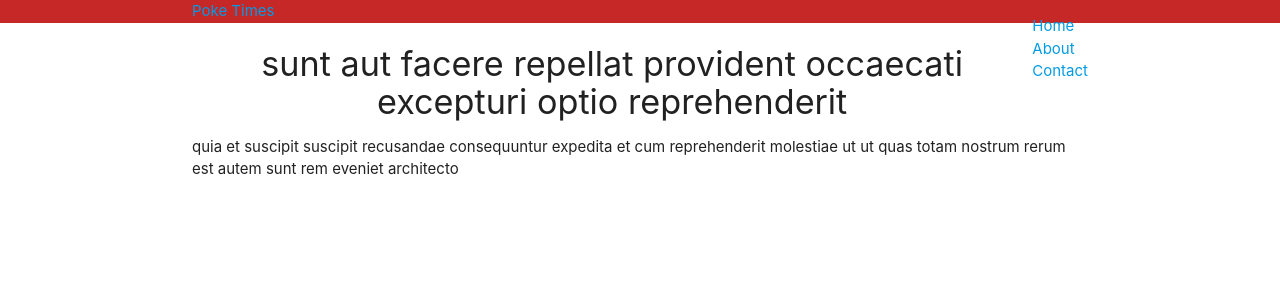
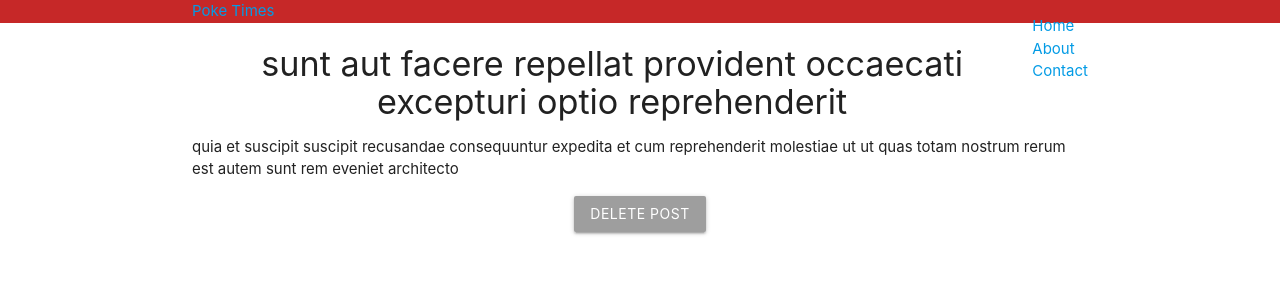
Before and after one commit to Errol12/reactappv2, a React (Create React App) app: page /1 in a window 1280 px wide. Shown: the top 300 px of the page. Built offline with nearby package versions, Linux system fonts and the light colour scheme.

Commit message:
Map dispatch to props
Signed-off-by: Errol <errolf07@gmail.com>

```diff
--- a/src/components/Post.js
+++ b/src/components/Post.js
@@ -24,12 +24,24 @@
     //     console.log(this.state.post);
 
     // }
+
+    handleClick = () => {
+        //console.log('hitted');
+        this.props.deletePost(this.props.post.id);
+        this.props.history.push('/about');
+    }
+
     render(){
-        console.log(this.props.post);
+        console.log(this.props);
         const post = this.props.post ? (
             <div className="post">
                 <h4 className="center">{this.props.post.title}</h4>
                 <p>{this.props.post.body}</p>
+                <div className="center">
+                    <button className="btn grey" onClick={this.handleClick}>
+                        Delete Post
+                    </button>
+                </div>
             </div>
         ) : (
             <div className="center">Loading data...</div>
@@ -53,4 +65,14 @@
 
 }
 
-export default connect(mapStateToProps)(Post);
+const mapDispatchToProps = (dispatch) => {
+    return {
+        deletePost: (id) => {dispatch({type: 'DELETE_POST',id: id})}
+    }
+
+
+}
+
+
+
+export default connect(mapStateToProps,mapDispatchToProps)(Post);
--- a/src/reducers/rootReducer.js
+++ b/src/reducers/rootReducer.js
@@ -19,6 +19,19 @@
 }
 
 const rootReducer = (state = initState,action) => {
+    console.log(action);
+    if(action.type  === 'DELETE_POST'){
+        let newPosts = state.posts.filter(post => {
+            return action.id !== post.id
+        });
+
+    return {
+        ...state,
+        posts: newPosts
+    }
+
+
+    }
     return state;
 }
 
```
